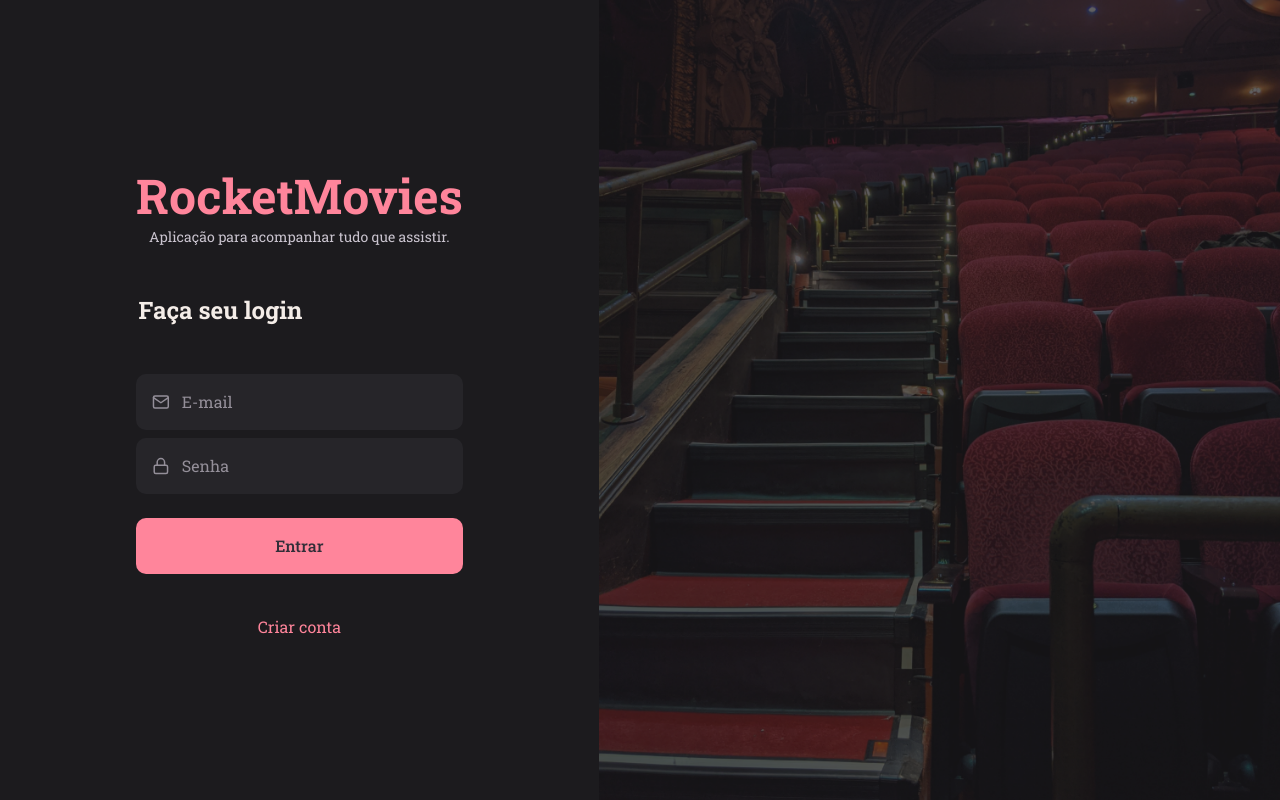
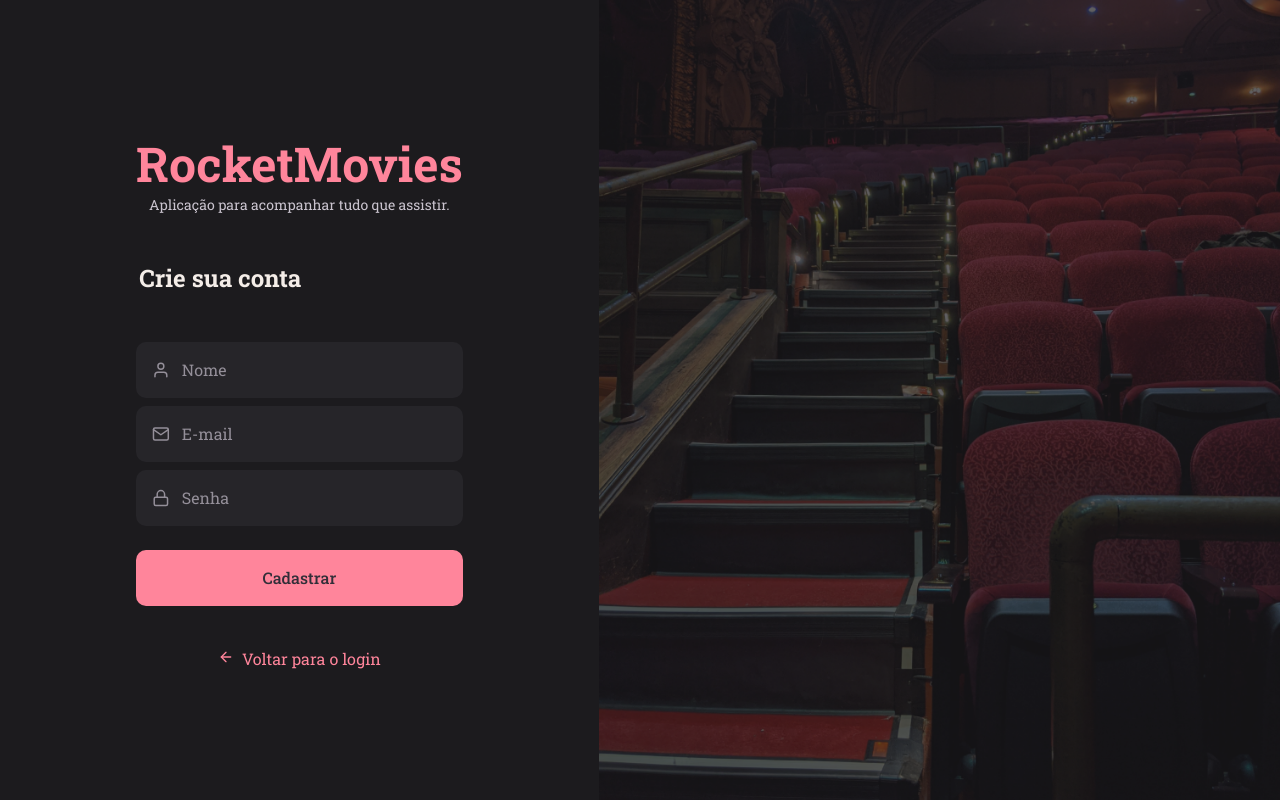
Before and after one commit to MatheusToledo246/RocketMovies, a React (Vite) app in the folder Rocket Movies/: page / in a window 1280 px wide. Built offline with nearby package versions, Linux system fonts and the light colour scheme.

Commit message:
add SignUP

```diff
--- a/Rocket Movies/src/main.jsx
+++ b/Rocket Movies/src/main.jsx
@@ -6,13 +6,13 @@
 
 import GlobalStyle from './styles/global.js';
 
-import { SignIn } from './pages/SignIn'
+import { SignUP } from './pages/SignUP'
 
 ReactDOM.createRoot(document.getElementById('root')).render(
   <React.StrictMode>
     <ThemeProvider theme={theme}>
     <GlobalStyle />
-    <SignIn />
+    <SignUP />
     </ThemeProvider>
   </React.StrictMode>
 )
--- a/Rocket Movies/src/pages/Details/index.jsx
+++ b/Rocket Movies/src/pages/Details/index.jsx
@@ -1,7 +1,6 @@
 import { Container, Profile, Content, ArrowLeft, Stars, Tags } from './styles';
 
 import { FiArrowLeft, FiClock } from 'react-icons/fi';
-import { RiStarFill, RiStarLine } from 'react-icons/ri'
 
 import { Header } from '../../components/Header';
 import { ButtonText } from '../../components/ButtonText';
--- /dev/null
+++ b/Rocket Movies/src/pages/SignUP/index.jsx
@@ -0,0 +1,49 @@
+import { FiMail, FiLock, FiUser, FiArrowLeft } from 'react-icons/fi'
+
+import { Input } from '../../components/Input'
+import { Button } from '../../components/Button'
+
+import { Container, Form, Img } from './styles';
+
+
+export function SignUP() {
+    return(
+        <Container>
+            <Form>
+                <h1>RocketMovies</h1>
+                <p>Aplicação para acompanhar tudo que assistir.</p>
+
+                <h2>Crie sua conta</h2>
+
+                <Input
+                    placeholder="Nome"
+                    type="text"
+                    icon={FiUser}
+                />
+
+                <Input
+                    placeholder="E-mail"
+                    type="text"
+                    icon={FiMail}
+                />
+
+
+                <Input
+                    placeholder="Senha"
+                    type="password"
+                    icon={FiLock}
+                />
+
+
+                <Button title="Cadastrar" />
+
+                <a href="#">
+                    <FiArrowLeft />
+                    Voltar para o login
+                </a>
+            </Form>
+
+            <Img />
+        </Container>
+    );
+}
--- /dev/null
+++ b/Rocket Movies/src/pages/SignUP/styles.js
@@ -0,0 +1,53 @@
+import styled from "styled-components";
+import ImgPng from '../../assets/img.png';
+
+export const Container = styled.div`
+    height: 100vh;
+
+    display: flex;
+    align-items: stretch;
+`;
+
+export const Form = styled.form`
+    padding: 0 136px;
+
+    display: flex;
+    flex-direction: column;
+    justify-content: center;
+    align-items: center;
+
+    text-align: justify;
+
+    >h1 {
+        font-size: 48px;
+        color: ${({ theme }) => theme.COLORS.RED};
+    }
+
+    > h2 {
+        font-size: 24px;
+        margin: 48px 0;
+        margin-left: -158px;
+    }
+
+    > p {
+        font-size: 14px;
+        color: ${({ theme }) => theme.COLORS.GRAY};
+    }
+
+    > a {
+        font-size: 16px;
+        margin-top: 42px;
+        color: ${({ theme }) => theme.COLORS.RED};
+
+        svg {
+            margin-right: 8px;
+    }
+    }
+
+`;
+
+export const Img = styled.div`
+    flex: 1;
+    background: url(${ImgPng}) no-repeat center center;
+    background-size: cover;
+`;
```
